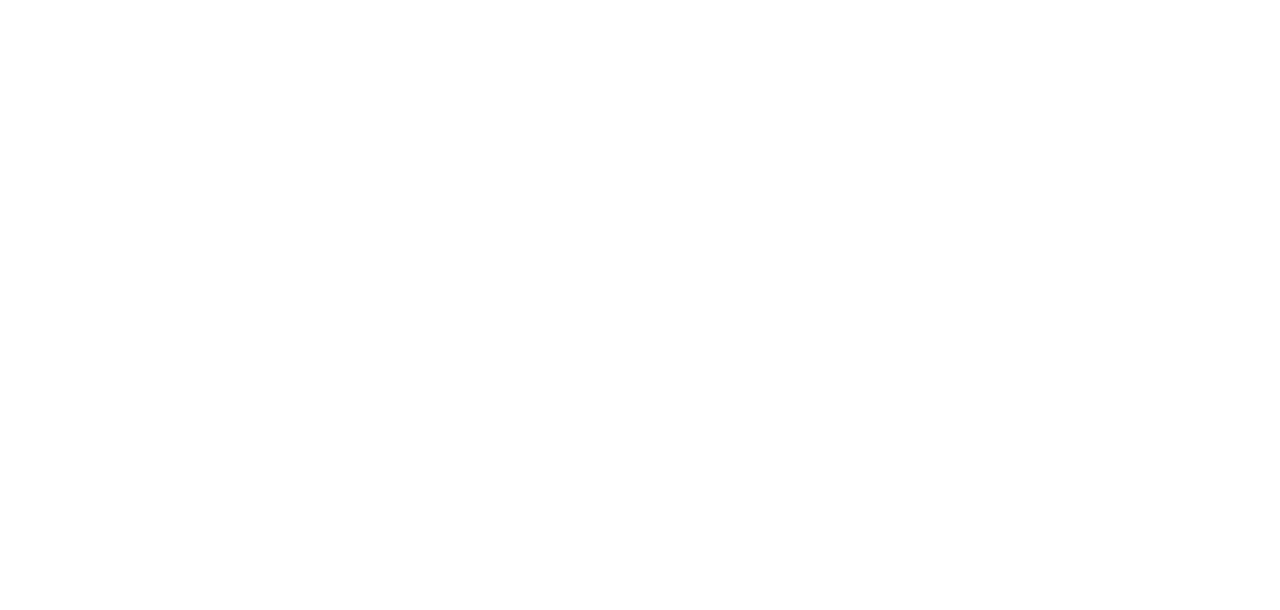
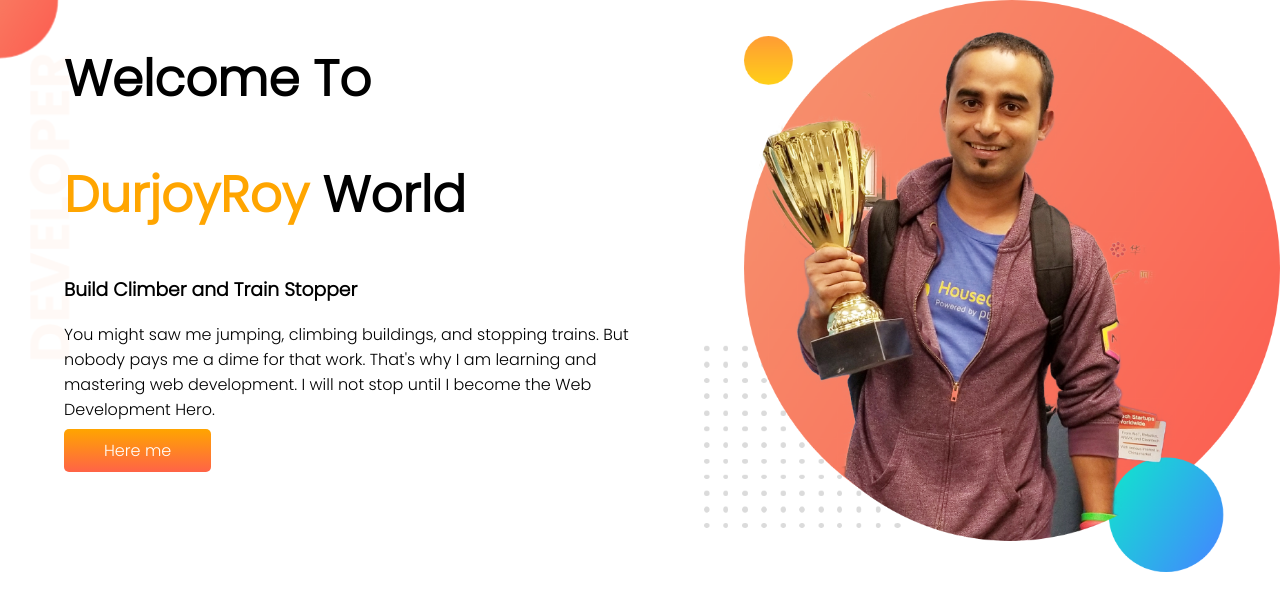
Before and after one commit to DURJOY15/practice-portfolio, a plain HTML site: page index.html in a window 1280 px wide. Drawn offline with Linux system fonts and the light colour scheme.

Commit message:
top banner complete

```diff
--- a/index.html
+++ b/index.html
@@ -6,11 +6,35 @@
     <meta http-equiv="X-UA-Compatible" content="IE=edge">
     <meta name="viewport" content="width=device-width, initial-scale=1.0">
     <title>Durjoy Roy</title>
+    <link rel="preconnect" href="https://fonts.googleapis.com">
+    <link rel="preconnect" href="https://fonts.gstatic.com" crossorigin>
+    <link href="https://fonts.googleapis.com/css2?family=Poppins:wght@300&display=swap" rel="stylesheet">
+    <link rel="stylesheet" href="style.css">
+
+
 </head>
 
 <body>
+    <section class="top-banner flexible-continer">
+        <div class="half-width">
+            <h1>Welcome To</h1>
+            <h1><span class="orange-color">DurjoyRoy</span> World</h1>
+            <h3>Build Climber and Train Stopper</h3>
+            <p>You might saw me jumping, climbing buildings, and stopping trains. But nobody pays me a dime for that
+                work.
+                That's why I am learning and mastering web development. I will not stop until I become the Web
+                Development
+                Hero.
+            </p>
+            <a class="link-buton" target="_blank" href="https://programminghero1.github.io/developer-portfolio/">Here
+                me</a>
+        </div>
 
+        <div class="half-width">
+            <img src="images/jhankar.png" alt="No image loaded">
 
+        </div>
+    </section>
 
 
 
--- a/style.css
+++ b/style.css
@@ -0,0 +1,36 @@
+body{
+    font-family: 'Poppins', sans-serif;
+    margin: 0%;
+}
+.orange-color{
+    color: orange;
+}
+
+h1{
+font-size: 50px;
+
+}
+
+.flexible-continer{
+    display: flex;
+}
+.link-buton{
+    text-decoration: none;
+    padding: 10px 40px;
+    border-radius: 5px;
+    background-image: linear-gradient(orange,tomato);
+    color: white;
+    font-weight: 500;
+}
+
+.half-width{
+    width: 50%;
+    padding-left: 5%;
+}
+.half-width img{
+    width: 100%;
+}
+.top-banner{
+    background-image: url(images/top-banner.png);
+    background-repeat: no-repeat;
+}
```
